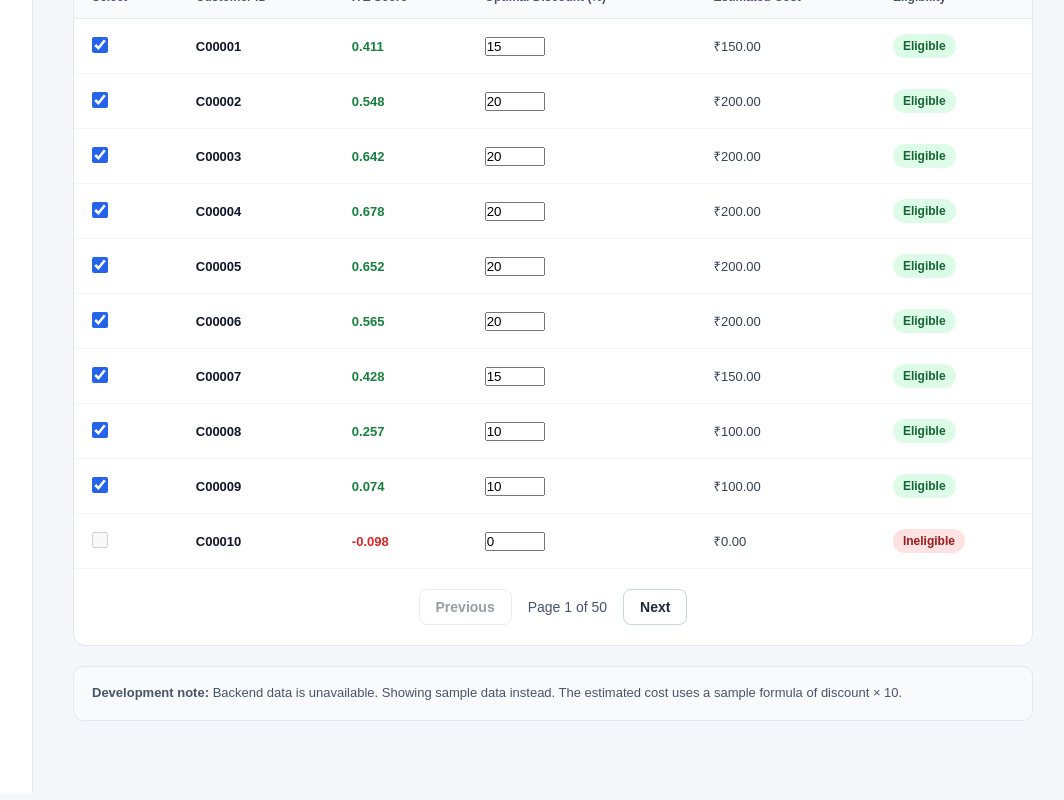
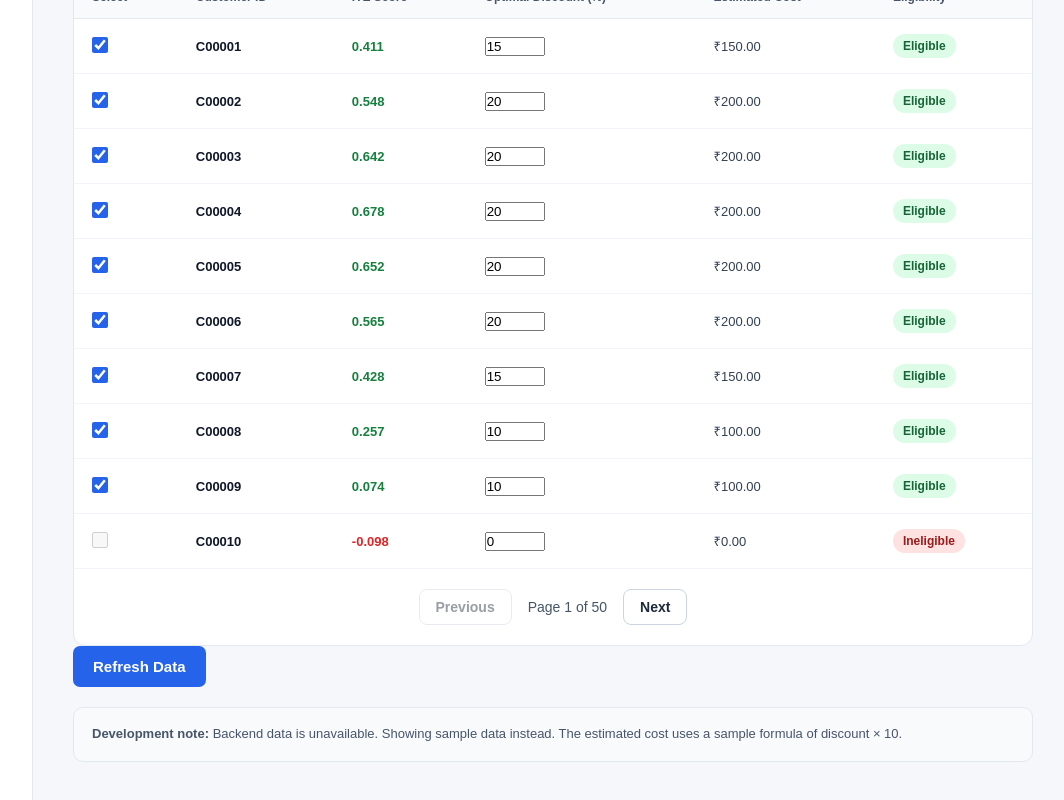
Before and after one commit to priyanshi-sahu05/EconoCausal, a React app in the folder frontend/: page /allocation in a window 1280 px wide. Shown: the part 1420-2220 px from the top of the page, without its empty margins (207-1271 px from the left). Built offline with nearby package versions, Linux system fonts and the light colour scheme; no server answers; the HTML template or start-up script is replaced by a standard one.

Commit message:
Add allocation data refresh and API loading states

```diff
--- a/frontend/src/pages/AllocationMatrix.jsx
+++ b/frontend/src/pages/AllocationMatrix.jsx
@@ -1,4 +1,5 @@
-import { useEffect, useMemo, useState } from "react";
+
+import { useCallback, useEffect, useMemo, useState } from "react";
 import allocationResults from "../data/allocationResults";
 import PrescriptionSummary from "../components/PrescriptionSummary";
 import { fetchAllocationResults } from "../utils/api";
@@ -7,9 +8,13 @@ function AllocationMatrix() {
   const [searchTerm, setSearchTerm] = useState("");
   const [eligibilityFilter, setEligibilityFilter] = useState("all");
   const [sortOption, setSortOption] = useState("customer-asc");
-  const [prescriptions, setPrescriptions] = useState(allocationResults);
+
+  const [prescriptions, setPrescriptions] = useState(
+    Array.isArray(allocationResults) ? allocationResults : []
+  );
+
   const [dataSource, setDataSource] = useState("mock");
-  const [loading, setLoading] = useState(true);
+  const [loading, setLoading] = useState(false);
   const [error, setError] = useState("");
   const [apiMessage, setApiMessage] = useState("");
   const [currentPage, setCurrentPage] = useState(1);
@@ -18,14 +23,8 @@ function AllocationMatrix() {
 
   const itemsPerPage = 10;
 
-  useEffect(() => {
-    setCurrentPage(1);
-  }, [searchTerm, eligibilityFilter, sortOption]);
-
-  useEffect(() => {
-    let active = true;
-
-    const loadAllocationResults = async () => {
+  // Load and normalize allocation data from the backend.
+  const loadAllocationResults = useCallback(async () => {
     setLoading(true);
     setError("");
     setApiMessage("");
@@ -33,111 +32,92 @@ function AllocationMatrix() {
     try {
       const response = await fetchAllocationResults();
 
-        if (!active) return;
-
       const results = Array.isArray(response)
         ? response
-          : response?.results;
+        : Array.isArray(response?.results)
+          ? response.results
+          : Array.isArray(response?.data)
+            ? response.data
+            : Array.isArray(response?.data?.results)
+              ? response.data.results
+              : null;
 
-        if (!Array.isArray(results) || results.length === 0) {
+      if (!results || results.length === 0) {
         throw new Error("No allocation results returned.");
       }
 
-        const formattedResults = results.map((customer, index) => {
-          const customerId =
-            customer.customerId ??
-            customer.customer_id ??
-            `C${String(index + 1).padStart(5, "0")}`;
-
-          const rawIte =
-            customer.ite ??
-            customer.ite_score ??
-            customer.treatment_effect ??
-            0;
-
-          const rawDiscount =
-            customer.recommendedDiscount ??
-            customer.recommended_discount ??
-            customer.discount ??
-            0;
-
-          const rawCost =
-            customer.estimatedCost ??
-            customer.estimated_cost ??
-            Number(rawDiscount) * 10;
-
-          const parsedIte = Number(rawIte);
-          const parsedDiscount = Number(rawDiscount);
-          const parsedCost = Number(rawCost);
-
-          const ite = Number.isFinite(parsedIte) ? parsedIte : 0;
-          const recommendedDiscount =
-            Number.isFinite(parsedDiscount) &&
-            parsedDiscount >= 0 &&
-            parsedDiscount <= 100
-              ? parsedDiscount
-              : 0;
-
-          const estimatedCost =
-            Number.isFinite(parsedCost) && parsedCost >= 0
-              ? parsedCost
-              : recommendedDiscount * 10;
+      const normalizedResults = results.map((customer, index) => {
+        const discount = Number(customer.recommendedDiscount ?? 0);
+        const ite = Number(customer.ite ?? 0);
+        const estimatedCost = Number(customer.estimatedCost ?? discount * 10);
 
         const eligible =
-            customer.eligible !== undefined
-              ? Boolean(customer.eligible)
-              : ite > 0;
+          customer.eligible === true ||
+          customer.eligible === 1 ||
+          String(customer.eligible).toLowerCase() === "true" ||
+          String(customer.eligible) === "1";
 
         return {
-            customerId: String(customerId),
-            ite,
-            recommendedDiscount,
-            estimatedCost,
+          ...customer,
+          customerId: String(
+            customer.customerId ?? customer.customer_id ?? `CUSTOMER_${index + 1}`
+          ),
+          ite: Number.isFinite(ite) ? ite : 0,
+          recommendedDiscount:
+            Number.isFinite(discount) && discount >= 0 && discount <= 100
+              ? discount
+              : 0,
+          estimatedCost:
+            Number.isFinite(estimatedCost) && estimatedCost >= 0
+              ? estimatedCost
+              : 0,
           eligible,
           selected:
-              customer.selected !== undefined
-                ? Boolean(customer.selected)
-                : eligible && recommendedDiscount > 0,
+            eligible &&
+            discount > 0 &&
+            (customer.selected === true ||
+              customer.selected === 1 ||
+              String(customer.selected).toLowerCase() === "true"),
         };
       });
 
-        setPrescriptions(formattedResults);
+      setPrescriptions(normalizedResults);
+      setDataSource("backend");
+      setApiMessage("Allocation results loaded successfully.");
+      setCurrentPage(1);
       setDiscountErrors({});
       setDiscountDrafts({});
-        setDataSource("backend");
-        setApiMessage("Allocation data loaded from backend.");
-      } catch {
-        if (!active) return;
-
-        setPrescriptions(allocationResults);
+    } catch (err) {
+      setPrescriptions(
+        Array.isArray(allocationResults) ? allocationResults : []
+      );
+      setDataSource("mock");
+      setError("Backend data is unavailable. Showing sample data instead.");
+      setApiMessage("Backend unavailable. Showing sample data instead.");
+      setCurrentPage(1);
       setDiscountErrors({});
       setDiscountDrafts({});
-        setDataSource("mock");
-        setError(
-          "Backend data is unavailable. Showing sample data instead."
-        );
-        setApiMessage(
-          "Backend unavailable. Showing sample data instead."
-        );
     } finally {
-        if (active) {
       setLoading(false);
     }
-      }
-    };
-
-    loadAllocationResults();
-
-    return () => {
-      active = false;
-    };
   }, []);
 
+  // Automatically load backend data when the component mounts.
+  useEffect(() => {
+    loadAllocationResults();
+  }, [loadAllocationResults]);
+
+  // Reset pagination when search, filter, or sorting changes.
+  useEffect(() => {
+    setCurrentPage(1);
+  }, [searchTerm, eligibilityFilter, sortOption]);
+
+  // Search, filter, and sort customers.
   const filteredResults = useMemo(() => {
     const normalizedSearch = searchTerm.trim().toLowerCase();
 
     const filtered = prescriptions.filter((customer) => {
-      const matchesSearch = String(customer.customerId)
+      const matchesSearch = String(customer.customerId ?? "")
         .toLowerCase()
         .includes(normalizedSearch);
 
@@ -150,20 +130,31 @@ function AllocationMatrix() {
     });
 
     const compareText = (a, b) =>
-      String(a).localeCompare(String(b), undefined, { numeric: true });
+      String(a ?? "").localeCompare(String(b ?? ""), undefined, {
+        numeric: true,
+        sensitivity: "base",
+      });
 
     filtered.sort((a, b) => {
       switch (sortOption) {
         case "customer-desc":
           return compareText(b.customerId, a.customerId);
+
         case "ite-high":
           return Number(b.ite) - Number(a.ite);
+
         case "ite-low":
           return Number(a.ite) - Number(b.ite);
+
         case "discount-high":
-          return Number(b.recommendedDiscount) - Number(a.recommendedDiscount);
+          return (
+            Number(b.recommendedDiscount) -
+            Number(a.recommendedDiscount)
+          );
+
         case "cost-high":
           return Number(b.estimatedCost) - Number(a.estimatedCost);
+
         case "customer-asc":
         default:
           return compareText(a.customerId, b.customerId);
@@ -173,6 +164,7 @@ function AllocationMatrix() {
     return filtered;
   }, [prescriptions, searchTerm, eligibilityFilter, sortOption]);
 
+  // Calculate pagination.
   const totalPages = Math.max(
     1,
     Math.ceil(filteredResults.length / itemsPerPage)
@@ -194,6 +186,7 @@ function AllocationMatrix() {
     filteredResults.length
   );
 
+  // Calculate dashboard summary values.
   const summary = useMemo(() => {
     const selectedCustomers = prescriptions.filter(
       (customer) => customer.selected
@@ -204,7 +197,8 @@ function AllocationMatrix() {
     );
 
     const totalEstimatedCost = selectedCustomers.reduce(
-      (total, customer) => total + Number(customer.estimatedCost || 0),
+      (total, customer) =>
+        total + (Number(customer.estimatedCost) || 0),
       0
     );
 
@@ -216,6 +210,7 @@ function AllocationMatrix() {
     };
   }, [prescriptions]);
 
+  // Format amounts in Indian currency.
   const formatAmount = (value) =>
     new Intl.NumberFormat("en-IN", {
       style: "currency",
@@ -223,6 +218,7 @@ function AllocationMatrix() {
       maximumFractionDigits: 2,
     }).format(Number(value) || 0);
 
+  // Toggle selection for a customer.
   const toggleSelection = (customerId) => {
     setPrescriptions((previous) =>
       previous.map((customer) => {
@@ -230,22 +226,29 @@ function AllocationMatrix() {
           return customer;
         }
 
-        if (Number(customer.recommendedDiscount) <= 0) {
+        if (
+          !customer.eligible ||
+          Number(customer.recommendedDiscount) <= 0
+        ) {
           return { ...customer, selected: false };
         }
 
-        return { ...customer, selected: !customer.selected };
+        return {
+          ...customer,
+          selected: !customer.selected,
+        };
       })
     );
   };
 
+  // Validate and update the recommended discount.
   const updateDiscount = (customerId, rawValue) => {
-    const value = String(rawValue).trim();
-
     setDiscountDrafts((previous) => ({
       ...previous,
       [customerId]: rawValue,
     }));
+
+    const value = String(rawValue).trim();
 
     if (value === "") {
       setDiscountErrors((previous) => ({
@@ -276,31 +279,38 @@ function AllocationMatrix() {
     });
 
     setPrescriptions((previous) =>
-      previous.map((customer) =>
-        customer.customerId === customerId
-          ? {
+      previous.map((customer) => {
+        if (customer.customerId !== customerId) {
+          return customer;
+        }
+
+        return {
           ...customer,
           recommendedDiscount: discount,
           estimatedCost: discount * 10,
           selected:
-                discount === 0 ? false : customer.selected,
-            }
-          : customer
-      )
+            discount === 0 || !customer.eligible
+              ? false
+              : customer.selected,
+        };
+      })
     );
   };
 
+  // Select all eligible customers with a positive discount.
   const selectEligibleCustomers = () => {
     setPrescriptions((previous) =>
       previous.map((customer) => ({
         ...customer,
         selected:
           Boolean(customer.eligible) &&
-          Number(customer.recommendedDiscount) > 0,
+          Number(customer.recommendedDiscount) > 0 &&
+          !discountErrors[customer.customerId],
       }))
     );
   };
 
+  // Clear all selections.
   const clearSelection = () => {
     setPrescriptions((previous) =>
       previous.map((customer) => ({
@@ -310,6 +320,7 @@ function AllocationMatrix() {
     );
   };
 
+  // Export filtered results to CSV.
   const exportToCSV = () => {
     if (filteredResults.length === 0) {
       window.alert("No allocation results available to export.");
@@ -356,7 +367,8 @@ function AllocationMatrix() {
     document.body.appendChild(link);
     link.click();
     link.remove();
-    window.setTimeout(() => URL.revokeObjectURL(url), 0);
+
+    window.setTimeout(() => URL.revokeObjectURL(url), 1000);
   };
 
   return (
@@ -383,6 +395,12 @@ function AllocationMatrix() {
         <span className="integration-message" role="status">
           {loading ? "Loading allocation results..." : apiMessage}
         </span>
+
+        {error && (
+          <span className="integration-error" role="alert">
+            {error}
+          </span>
+        )}
       </div>
 
       <div className="allocation-summary">
@@ -473,11 +491,16 @@ function AllocationMatrix() {
           <button
             type="button"
             onClick={selectEligibleCustomers}
+            disabled={loading}
           >
             Select Eligible Customers
           </button>
 
-          <button type="button" onClick={clearSelection}>
+          <button
+            type="button"
+            onClick={clearSelection}
+            disabled={loading}
+          >
             Clear Selection
           </button>
 
@@ -533,7 +556,9 @@ function AllocationMatrix() {
                           toggleSelection(customer.customerId)
                         }
                         disabled={
-                          Number(customer.recommendedDiscount) <= 0
+                          !customer.eligible ||
+                          Number(customer.recommendedDiscount) <= 0 ||
+                          Boolean(discountErrors[customer.customerId])
                         }
                         aria-label={`Select ${customer.customerId}`}
                       />
@@ -546,9 +571,9 @@ function AllocationMatrix() {
                     <td>
                       <span
                         className={
-                          customer.ite > 0
+                          Number(customer.ite) > 0
                             ? "ite-positive"
-                            : customer.ite < 0
+                            : Number(customer.ite) < 0
                               ? "ite-negative"
                               : "ite-neutral"
                         }
@@ -646,6 +671,17 @@ function AllocationMatrix() {
         </div>
       </div>
 
+      <div className="allocation-refresh">
+        <button
+          type="button"
+          onClick={loadAllocationResults}
+          disabled={loading}
+          aria-busy={loading}
+        >
+          {loading ? "Refreshing..." : "Refresh Data"}
+        </button>
+      </div>
+
       <div className="allocation-note">
         <strong>Development note:</strong>{" "}
         {error ||
```
Lines whose indentation alone changed are shown as unchanged.
